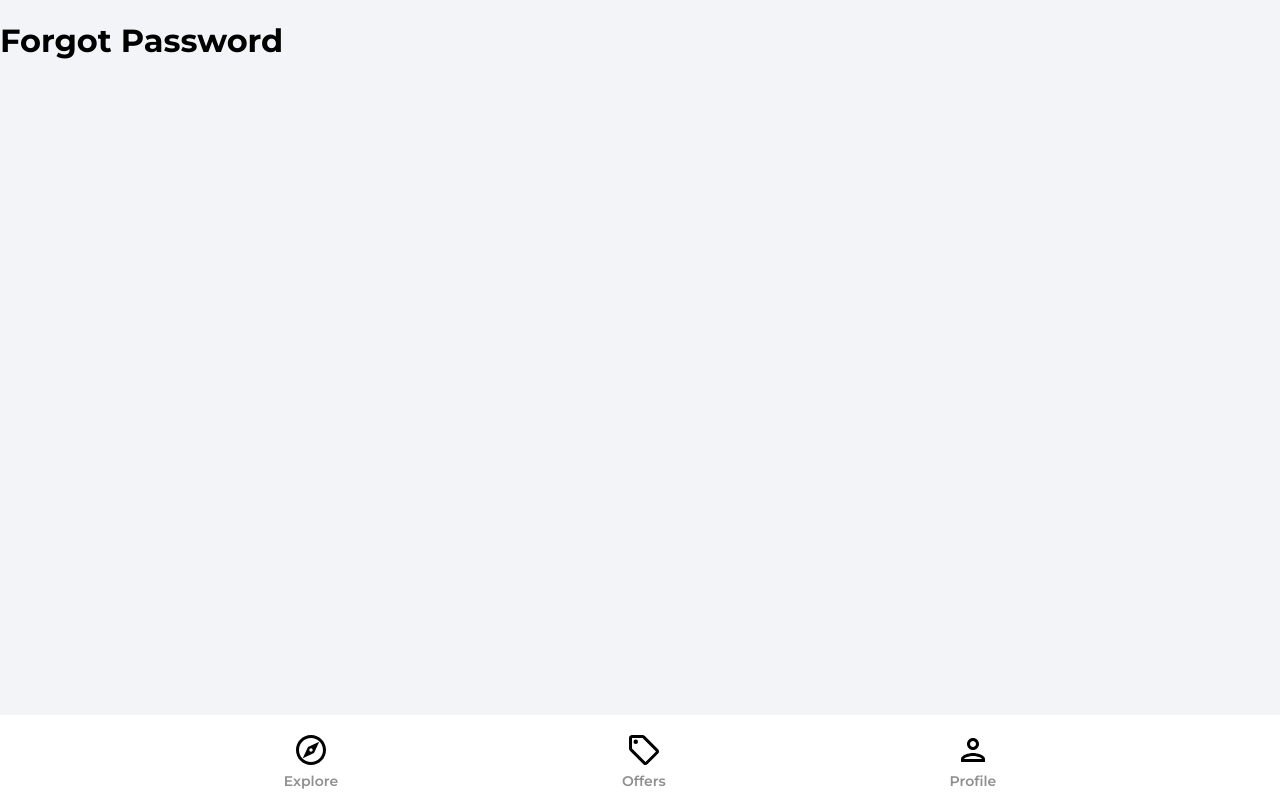
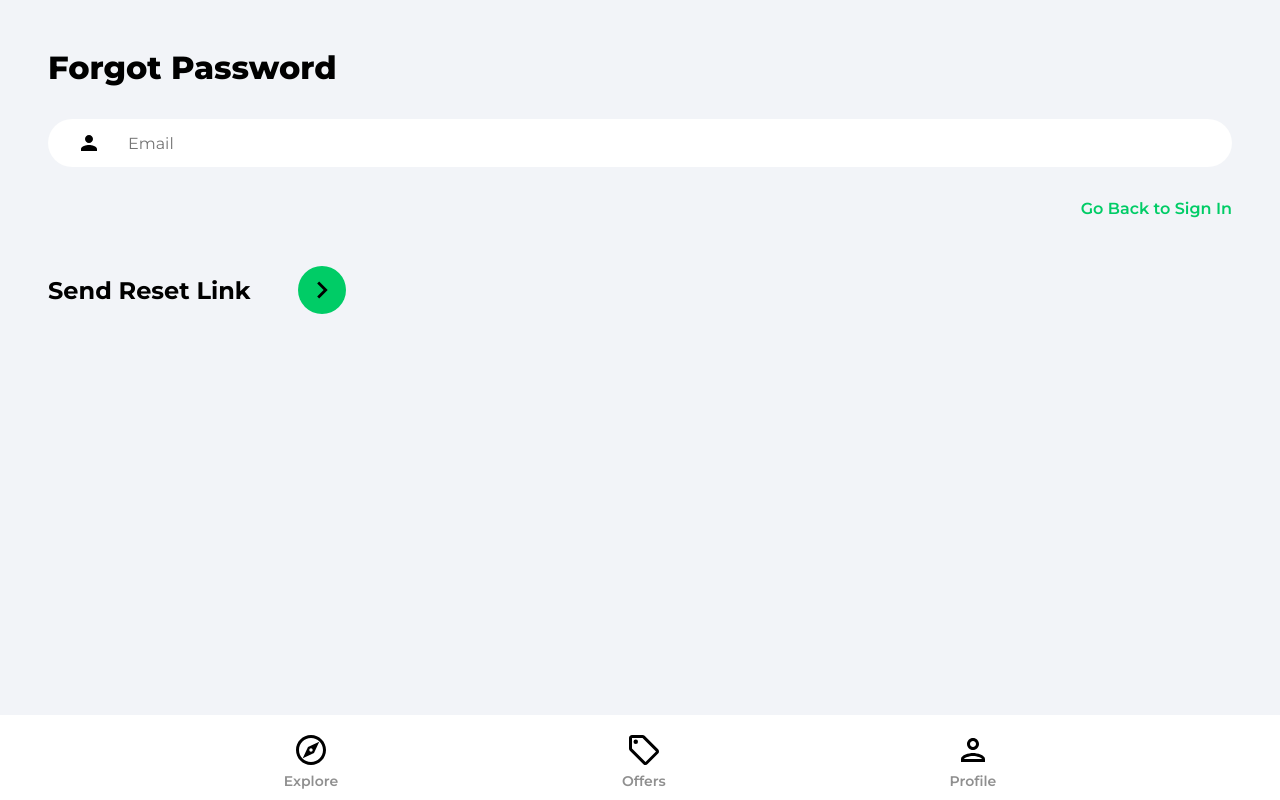
Before and after one commit to dhairya-p/house-marketplace, a React (Vite) app: page /forgot-password in a window 1280 px wide. Built offline with nearby package versions, Linux system fonts and the light colour scheme.

Commit message:
Added Forgot Password page and reset password functionality

```diff
--- a/src/components/PrivateRoute.jsx
+++ b/src/components/PrivateRoute.jsx
@@ -1,11 +1,12 @@
 import { Navigate, Outlet } from "react-router-dom"
 import { useAuthStatus } from "../hooks/useAuthStatus"
+import Spinner from "./Spinner"
 
 const PrivateRoute = () => {
   const {loggedIn, checkingStatus} = useAuthStatus()
 
   if (checkingStatus) {
-      return <h1>Loading...</h1>
+      return <Spinner />
   }
 
   return loggedIn ? <Outlet /> : <Navigate to="/sign-in" />
--- /dev/null
+++ b/src/components/Spinner.jsx
@@ -0,0 +1,11 @@
+import React from 'react'
+
+function Spinner() {
+  return (
+    <div className='loadingSpinnerContainer'>
+      <div className="loadingSpinner"></div>
+    </div>
+  )
+}
+
+export default Spinner
--- a/src/index.css
+++ b/src/index.css
@@ -248,6 +248,7 @@
   color: #00cc66;
   font-weight: 600;
   text-align: right;
+  font-size: 1rem;
 }
 
 .signInBar,
@@ -674,7 +675,7 @@
 .profileDetailsHeader {
   display: flex;
   justify-content: space-between;
-  max-width: 500px;
+  max-width: 700px;
 }
 
 .personalDetailsText {
@@ -692,7 +693,7 @@
   border-radius: 1rem;
   padding: 1rem;
   box-shadow: rgba(0, 0, 0, 0.2);
-  max-width: 500px;
+  max-width: 700px;
 }
 
 .profileDetails {
--- a/src/pages/ForgotPassword.jsx
+++ b/src/pages/ForgotPassword.jsx
@@ -1,8 +1,51 @@
+import { useState } from "react"
+import { Link } from "react-router-dom"
+import { getAuth, sendPasswordResetEmail } from "firebase/auth"
+import { toast } from "react-toastify"
+import ArrowRightIconUrl from '../assets/svg/keyboardArrowRightIcon.svg'
 
 function ForgotPassword() {
+  const onChange = (e) => {
+    setEmail(e.target.value)
+  }
+  const [email, setEmail] = useState('')
+  const onSubmit = async (e) => {
+    e.preventDefault()
+    try {
+      const auth = getAuth()
+      await sendPasswordResetEmail(auth, email)
+      toast.success("Reset link sent to your email address")
+    } catch (error) {
+      toast.error("Error. Failed to send reset password link")
+    }
+  }
   return (
-    <div>
-      <h1>Forgot Password</h1>
+    <div className="pageContainer">
+      <header>
+        <p className="pageHeader">Forgot Password</p>
+      </header>
+
+      <main>
+        <form onSubmit={onSubmit}>
+          <input
+            type="email"
+            className="emailInput"
+            placeholder="Email"
+            id="email"
+            value={email}
+            onChange={onChange}
+          />
+          <Link to="/sign-in" className="forgotPasswordLink">
+            Go Back to Sign In
+          </Link>
+          <div className="signInBar">
+            <div className="signInText" onClick={onSubmit}>Send Reset Link</div>
+            <button className="signInButton">
+              <img src={ArrowRightIconUrl} alt="arrow right" width="34px" height="34px" filter="invert(100%)"/>
+            </button>
+          </div>
+        </form>
+      </main>
     </div>
   )
 }
```
